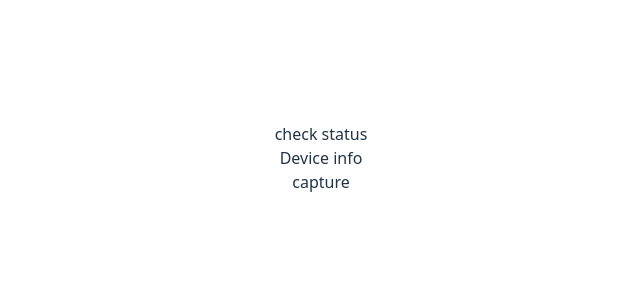
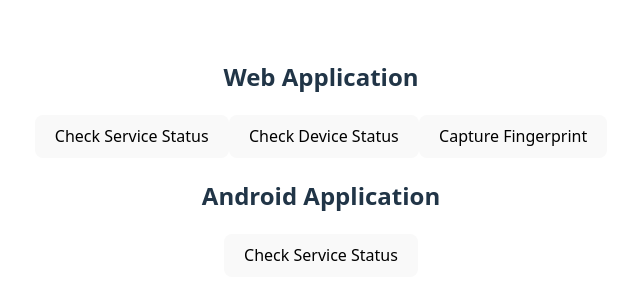
Before and after one commit to amar-josh/ReactPOCBiometric, a React (Vite) app: page / in a window 1280 px wide. Shown: the part 242-542 px from the top of the page, without its empty margins (319-959 px from the left). Built offline with nearby package versions, Linux system fonts and the light colour scheme.

Commit message:
integrate native flutter calles and resquest and response

```diff
--- a/src/App.tsx
+++ b/src/App.tsx
@@ -1,7 +1,21 @@
 
+import { useState } from 'react';
 import './App.css'
 
+// Extend the Window interface to include NativeCallback
+declare global {
+  interface Window {
+    NativeCallback?: {
+      sendRequest?: (method: string, args: any) => Promise<any>;
+    };
+  }
+}
+
+
 function App() {
+
+   const [responseMessage, setResponseMessage] = useState('');
+  const [responseType, setResponseType] = useState('');
 
  const getDeviceStatus = async () => {
   try {
@@ -70,13 +84,62 @@ const getDeviceInfo = async () => {
   }
 };
 
+const callFlutterMethod = async (method, args) => {
+    setResponseMessage('Calling Flutter...');
+    setResponseType('');
+
+    // Check if the communication bridge is ready
+    if (window.NativeCallback && typeof window.NativeCallback.sendRequest === 'function') {
+      try {
+        const response = await window.NativeCallback.sendRequest(method, args);
+        console.log('React App: Received successful response from Flutter:', response);
+        setResponseMessage(`Success: ${response.message || 'Operation completed.'}`);
+        setResponseType('success');
+        // You can now use response.data (e.g., transactionId, billRef)
+      } catch (errorResponse) {
+        console.error('React App: Received error response from Flutter:', errorResponse);
+        setResponseMessage(`Error: ${errorResponse.message || 'Operation failed.'}`);
+        setResponseType('error');
+        // Handle errorResponse.data (e.g., errorCode)
+      }
+    } else {
+      console.warn('React App: NativeCallback is not available or not correctly injected.');
+      setResponseMessage('Error: Not in Flutter WebView environment or communication not set up.');
+      setResponseType('error');
+    }
+  };
+
+  const handleTransferFundsClick = () => {
+    callFlutterMethod('callBankingService', { serviceId: 'transfer_funds', amount: 1000, toAccount: 'XYZ123' });
+  };
+
 
 
   return (
     <>
-      <div onClick={getDeviceStatus}>check status</div>
-       <div onClick={getDeviceInfo}>Device info</div>
-      <div onClick={captureBiometric}>capture</div>
+      <div>
+         <div className='d-flex justify-content-center align-items-center vh-100' >
+          <div>
+        <h2>Web Application</h2>
+         <button  onClick={getDeviceStatus}>Check Service Status</button>
+          <button onClick={getDeviceInfo}>Check Device Status</button>
+        <button onClick={captureBiometric}>Capture Fingerprint</button>
+        </div>
+        <div>
+        <h2>Android Application</h2>
+        <button  onClick={()=> handleTransferFundsClick()}>Check Service Status</button>
+          {/* <button onClick={()=> handleAndroidDeviceCalls('DEVICE_STATUS')}>Check Device Status</button>
+        <button onClick={()=> handleAndroidDeviceCalls('CAPTURE_FINGERPRINT')}>Capture Fingerprint</button> */}
+        </div>
+        </div>
+        <div className='response-message'>
+          {responseMessage && (
+            <div className={`alert alert-${responseType}`}>
+              {responseMessage}
+            </div>
+          )}
+          </div>
+      </div>
     </>
   )
 }
```
